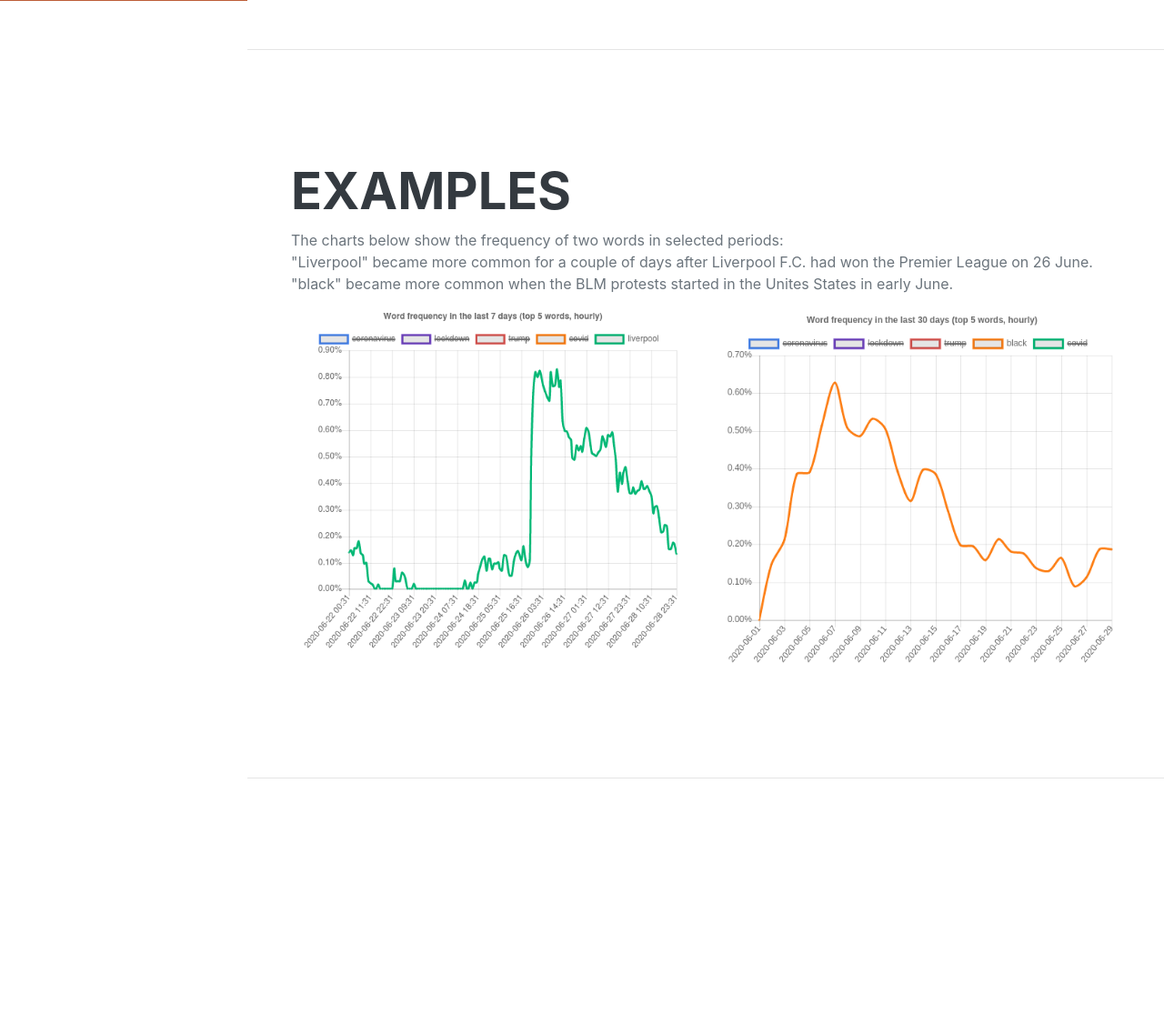
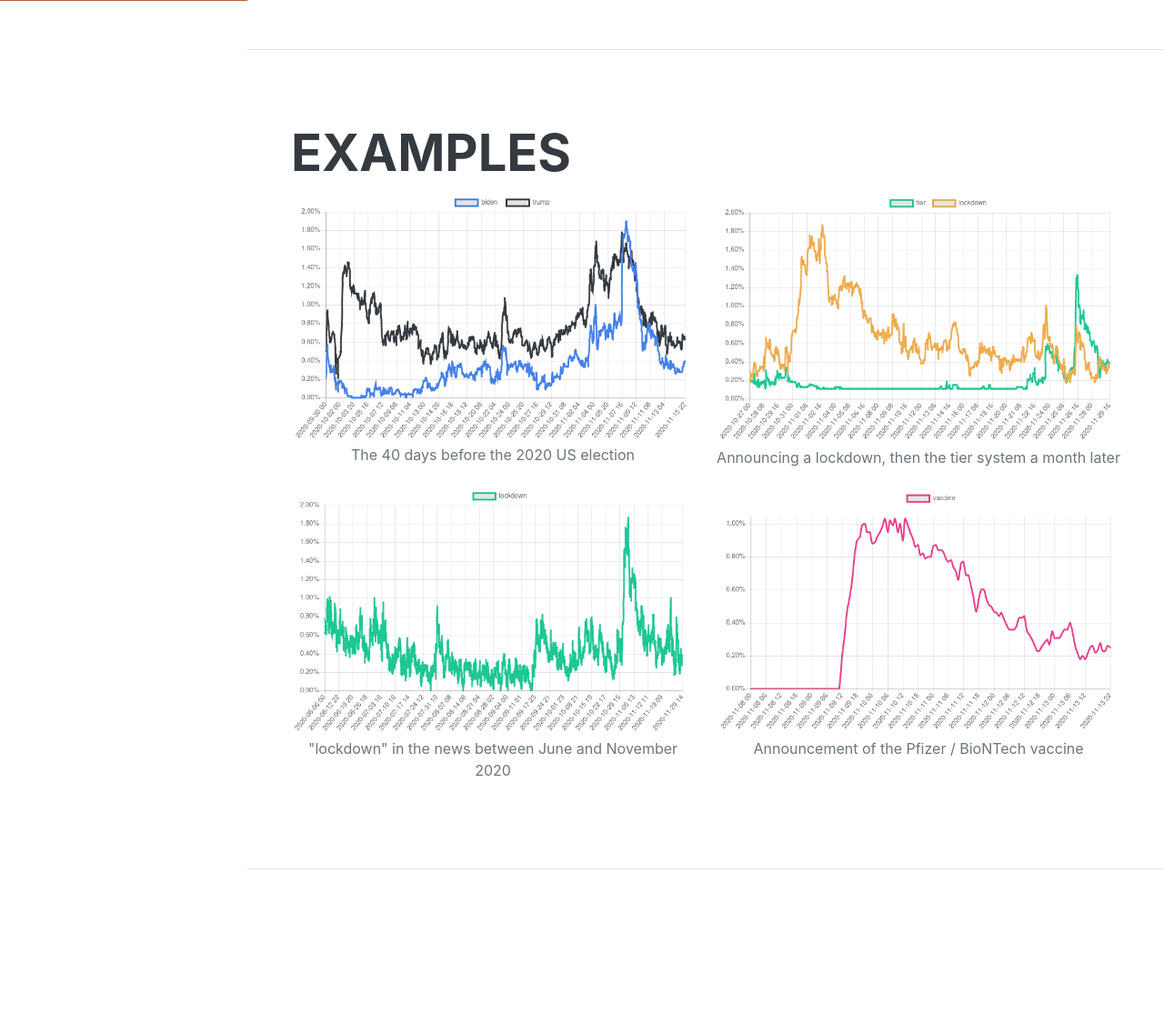
Before and after one commit to BenLDN/firedruid, a Flask app: template templates/index.html in a window 1280 px wide; the page is wider, and only the part inside the window is pictured. Shown: the part 799-1914 px from the top of that part at 91% size. Run offline with Flask 2, Linux system fonts and the light colour scheme; the template is opened without the code that fills it, so the values that code supplies are empty; some libraries are stand-ins or nearby versions; some web fonts are replaced.

Commit message:
Updated examples

```diff
--- a/templates/index.html
+++ b/templates/index.html
@@ -83,15 +83,32 @@
         <section class="resume-section" id="examples">
             <div class="resume-section-content">
                 <h2>Examples</h2>
-                <p>The charts below show the frequency of two words in selected periods:<br>
-                "Liverpool" became more common for a couple of days after Liverpool F.C. had won the Premier League on 26 June.<br>
-                "black" became more common when the BLM protests started in the Unites States in early June.</p>
                 <div class="row">
                     <div class="col-sm">
-                        <img class="img-fluid" src="{{ url_for('static', filename='img/example1.png') }}" />
+                      <figure>
+                        <img class="img-fluid" src="{{ url_for('static', filename='img/example_1.png') }}" />
+                        <figcaption style="text-align: center">The 40 days before the 2020 US election</figcaption>
+                      </figure>
                     </div>
                     <div class="col-sm">
-                        <img class="img-fluid" src="{{ url_for('static', filename='img/example2.png') }}" />
+                      <figure>
+                        <img class="img-fluid" src="{{ url_for('static', filename='img/example_2.png') }}" />
+                        <figcaption style="text-align: center">Announcing a lockdown, then the tier system a month later</figcaption>
+                      </figure>
+                    </div>
+                </div>
+                <div class="row">
+                    <div class="col-sm">
+                      <figure>
+                        <img class="img-fluid" src="{{ url_for('static', filename='img/example_3.png') }}" />
+                        <figcaption style="text-align: center">"lockdown" in the news between June and November 2020</figcaption>
+                      </figure>
+                    </div>
+                    <div class="col-sm">
+                      <figure>
+                        <img class="img-fluid" src="{{ url_for('static', filename='img/example_4.png') }}" />
+                        <figcaption style="text-align: center">Announcement of the Pfizer / BioNTech vaccine </figcaption>
+                      </figure>
                     </div>
                 </div>
             </div>
```
Also changed, not shown: static/img/example1.png (deleted), static/img/example2.png (deleted), static/img/example_1.png (added), static/img/example_2.png (added), static/img/example_3.png (added), static/img/example_4.png (added).
